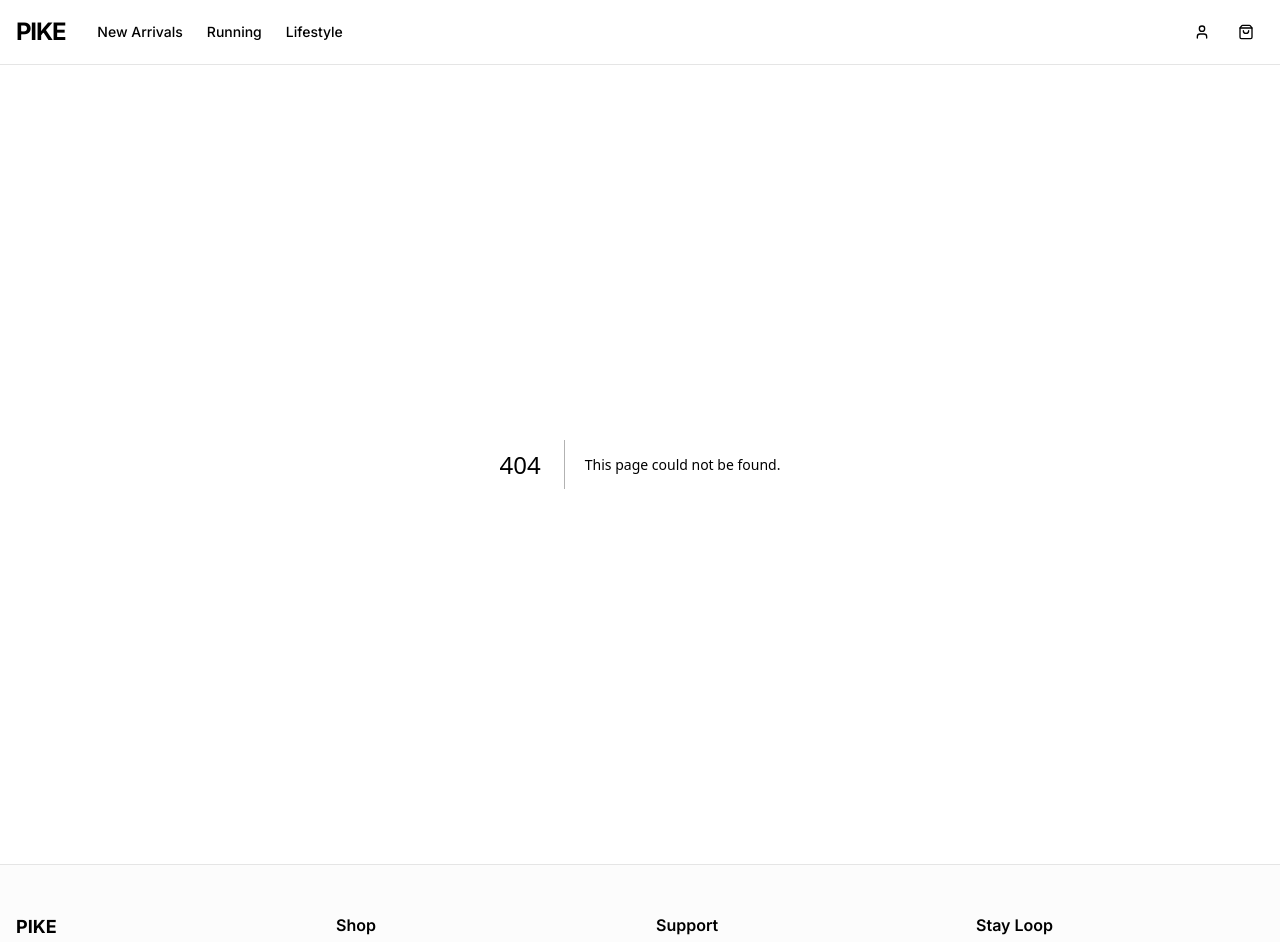
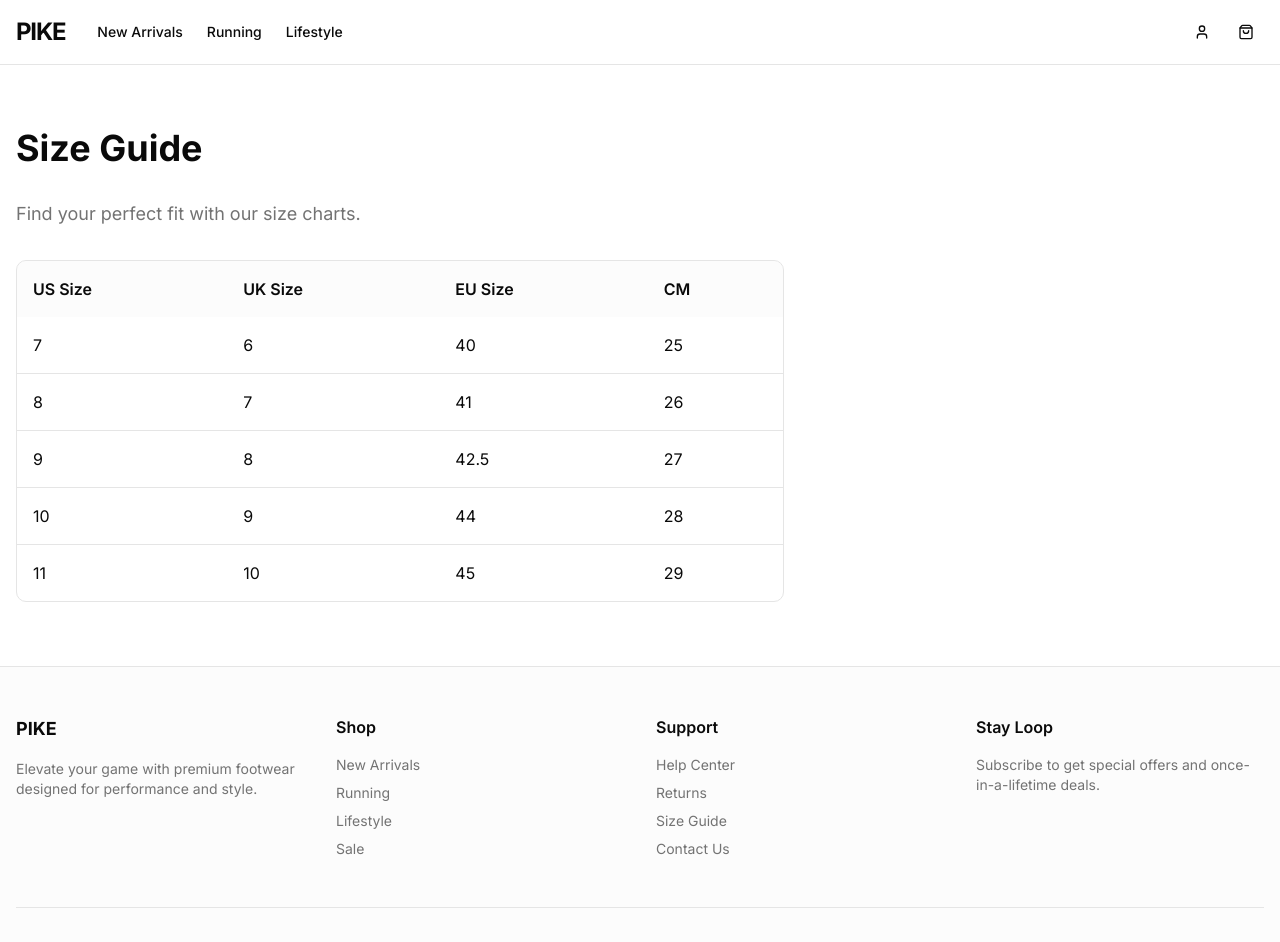
Before and after one commit to 70shakeel/ecommerce, a Next.js app: page /size-guide in a window 1280 px wide. Before the commit this address had no page. Shown: the top 942 px of the page. Built offline with nearby package versions, Linux system fonts and the light colour scheme.

Commit message:
feat: Add static pages for contact, help, returns, and size guide, and update footer and hero section navigation.

```diff
--- /dev/null
+++ b/app/contact/page.tsx
@@ -0,0 +1,51 @@
+import { Button } from "@/components/ui/button";
+
+export default function ContactPage() {
+  return (
+    <div className="container mx-auto px-4 py-16">
+      <h1 className="text-4xl font-bold mb-8">Contact Us</h1>
+      <div className="grid md:grid-cols-2 gap-12">
+        <div>
+          <p className="text-lg text-muted-foreground mb-8">
+            Have questions? We'd love to hear from you.
+          </p>
+          <div className="space-y-4">
+            <div>
+              <h3 className="font-semibold mb-1">Email</h3>
+              <p className="text-muted-foreground">support@pike.com</p>
+            </div>
+            <div>
+              <h3 className="font-semibold mb-1">Phone</h3>
+              <p className="text-muted-foreground">+1 (555) 123-4567</p>
+            </div>
+            <div>
+              <h3 className="font-semibold mb-1">Address</h3>
+              <p className="text-muted-foreground">
+                123 Shoe Street<br />
+                Sneaker City, SC 12345
+              </p>
+            </div>
+          </div>
+        </div>
+
+        <div className="p-6 border rounded-lg shadow-sm">
+          <form className="space-y-4">
+            <div className="grid gap-2">
+              <label htmlFor="name" className="text-sm font-medium">Name</label>
+              <input id="name" className="flex h-10 w-full rounded-md border border-input bg-background px-3 py-2 text-sm" placeholder="John Doe" />
+            </div>
+            <div className="grid gap-2">
+              <label htmlFor="email" className="text-sm font-medium">Email</label>
+              <input id="email" type="email" className="flex h-10 w-full rounded-md border border-input bg-background px-3 py-2 text-sm" placeholder="john@example.com" />
+            </div>
+            <div className="grid gap-2">
+              <label htmlFor="message" className="text-sm font-medium">Message</label>
+              <textarea id="message" className="flex min-h-[120px] w-full rounded-md border border-input bg-background px-3 py-2 text-sm" placeholder="How can we help?" />
+            </div>
+            <Button className="w-full">Send Message</Button>
+          </form>
+        </div>
+      </div>
+    </div>
+  );
+}
--- /dev/null
+++ b/app/help/page.tsx
@@ -0,0 +1,26 @@
+export default function HelpPage() {
+  return (
+    <div className="container mx-auto px-4 py-16">
+      <h1 className="text-4xl font-bold mb-8">Help Center</h1>
+      <div className="prose dark:prose-invert max-w-none">
+        <p className="text-xl text-muted-foreground mb-8">
+          How can we help you today?
+        </p>
+        <div className="grid md:grid-cols-2 gap-8">
+          <div className="p-6 border rounded-lg">
+            <h2 className="text-2xl font-semibold mb-4">FAQ</h2>
+            <p className="text-muted-foreground">
+              Browse our frequently asked questions to find quick answers.
+            </p>
+          </div>
+          <div className="p-6 border rounded-lg">
+            <h2 className="text-2xl font-semibold mb-4">Order Status</h2>
+            <p className="text-muted-foreground">
+              Track your order and view your purchase history.
+            </p>
+          </div>
+        </div>
+      </div>
+    </div>
+  );
+}
--- /dev/null
+++ b/app/returns/page.tsx
@@ -0,0 +1,21 @@
+export default function ReturnsPage() {
+  return (
+    <div className="container mx-auto px-4 py-16">
+      <h1 className="text-4xl font-bold mb-8">Returns & Exchanges</h1>
+      <div className="prose dark:prose-invert max-w-2xl">
+        <p className="text-lg mb-6">
+          We want you to love your purchase. If you didn't, we'll make it right.
+        </p>
+        <h2 className="text-2xl font-semibold mb-4">Return Policy</h2>
+        <ul className="list-disc pl-6 space-y-2 mb-8 text-muted-foreground">
+          <li>Returns are accepted within 30 days of purchase.</li>
+          <li>Items must be unworn and in original condition.</li>
+          <li>Original packaging is required.</li>
+        </ul>
+        <p>
+          To start a return, please contact our support team.
+        </p>
+      </div>
+    </div>
+  );
+}
--- /dev/null
+++ b/app/size-guide/page.tsx
@@ -0,0 +1,57 @@
+export default function SizeGuidePage() {
+  return (
+    <div className="container mx-auto px-4 py-16">
+      <h1 className="text-4xl font-bold mb-8">Size Guide</h1>
+      <div className="max-w-3xl">
+        <p className="text-lg text-muted-foreground mb-8">
+          Find your perfect fit with our size charts.
+        </p>
+
+        <div className="border rounded-lg overflow-hidden">
+          <table className="w-full text-left">
+            <thead className="bg-secondary/30">
+              <tr>
+                <th className="p-4 font-semibold">US Size</th>
+                <th className="p-4 font-semibold">UK Size</th>
+                <th className="p-4 font-semibold">EU Size</th>
+                <th className="p-4 font-semibold">CM</th>
+              </tr>
+            </thead>
+            <tbody className="divide-y">
+              <tr>
+                <td className="p-4">7</td>
+                <td className="p-4">6</td>
+                <td className="p-4">40</td>
+                <td className="p-4">25</td>
+              </tr>
+              <tr>
+                <td className="p-4">8</td>
+                <td className="p-4">7</td>
+                <td className="p-4">41</td>
+                <td className="p-4">26</td>
+              </tr>
+              <tr>
+                <td className="p-4">9</td>
+                <td className="p-4">8</td>
+                <td className="p-4">42.5</td>
+                <td className="p-4">27</td>
+              </tr>
+              <tr>
+                <td className="p-4">10</td>
+                <td className="p-4">9</td>
+                <td className="p-4">44</td>
+                <td className="p-4">28</td>
+              </tr>
+              <tr>
+                <td className="p-4">11</td>
+                <td className="p-4">10</td>
+                <td className="p-4">45</td>
+                <td className="p-4">29</td>
+              </tr>
+            </tbody>
+          </table>
+        </div>
+      </div>
+    </div>
+  );
+}
--- a/components/footer.tsx
+++ b/components/footer.tsx
@@ -1,3 +1,5 @@
+import Link from "next/link";
+
 export function Footer() {
   return (
     <footer className="bg-secondary/30 border-t py-12 mt-auto">
@@ -12,19 +14,51 @@ export function Footer() {
           <div>
             <h4 className="font-semibold mb-4">Shop</h4>
             <ul className="space-y-2 text-sm text-muted-foreground">
-              <li>New Arrivals</li>
-              <li>Running</li>
-              <li>Lifestyle</li>
-              <li>Sale</li>
+              <li>
+                <Link href="/products" className="hover:text-foreground transition-colors">
+                  New Arrivals
+                </Link>
+              </li>
+              <li>
+                <Link href="/products?category=Running" className="hover:text-foreground transition-colors">
+                  Running
+                </Link>
+              </li>
+              <li>
+                <Link href="/products?category=Lifestyle" className="hover:text-foreground transition-colors">
+                  Lifestyle
+                </Link>
+              </li>
+              <li>
+                <Link href="/products" className="hover:text-foreground transition-colors">
+                  Sale
+                </Link>
+              </li>
             </ul>
           </div>
           <div>
             <h4 className="font-semibold mb-4">Support</h4>
             <ul className="space-y-2 text-sm text-muted-foreground">
-              <li>Help Center</li>
-              <li>Returns</li>
-              <li>Size Guide</li>
-              <li>Contact Us</li>
+              <li>
+                <Link href="/help" className="hover:text-foreground transition-colors">
+                  Help Center
+                </Link>
+              </li>
+              <li>
+                <Link href="/returns" className="hover:text-foreground transition-colors">
+                  Returns
+                </Link>
+              </li>
+              <li>
+                <Link href="/size-guide" className="hover:text-foreground transition-colors">
+                  Size Guide
+                </Link>
+              </li>
+              <li>
+                <Link href="/contact" className="hover:text-foreground transition-colors">
+                  Contact Us
+                </Link>
+              </li>
             </ul>
           </div>
           <div>
--- a/components/hero-section.tsx
+++ b/components/hero-section.tsx
@@ -39,8 +39,8 @@ export function HeroSection() {
             <Button size="lg" className="text-lg px-8 py-6" asChild>
               <Link href="/products">Shop Collection</Link>
             </Button>
-            <Button size="lg" variant="outline" className="text-lg px-8 py-6 border-white text-white hover:bg-white hover:text-black transition-colors" asChild>
-              <Link href="/products/new">New Arrivals</Link>
+            <Button size="lg" variant="outline" className="text-lg px-8 py-6 bg-transparent border-white text-white hover:bg-white hover:!text-black transition-colors" asChild>
+              <Link href="/products">New Arrivals</Link>
             </Button>
           </div>
         </motion.div>
```
